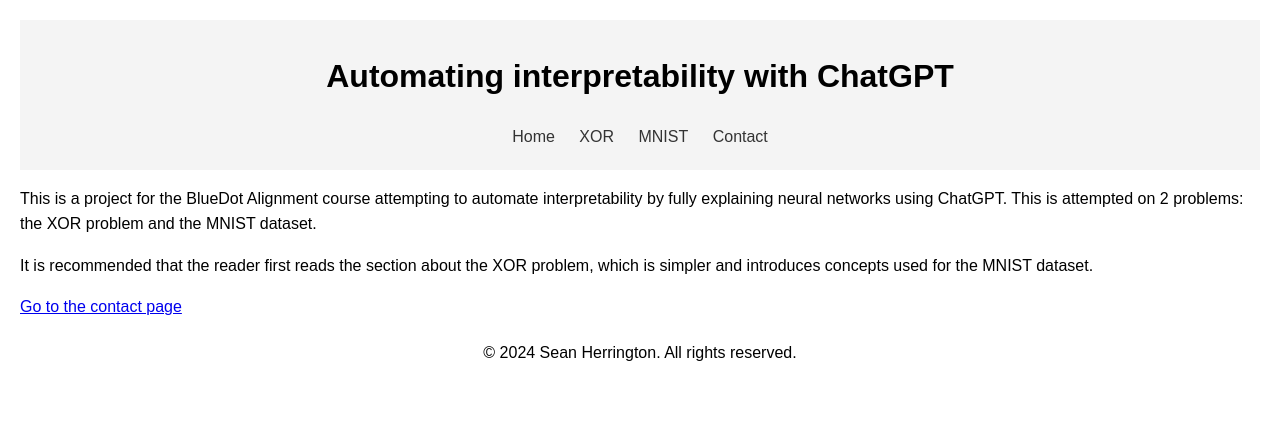
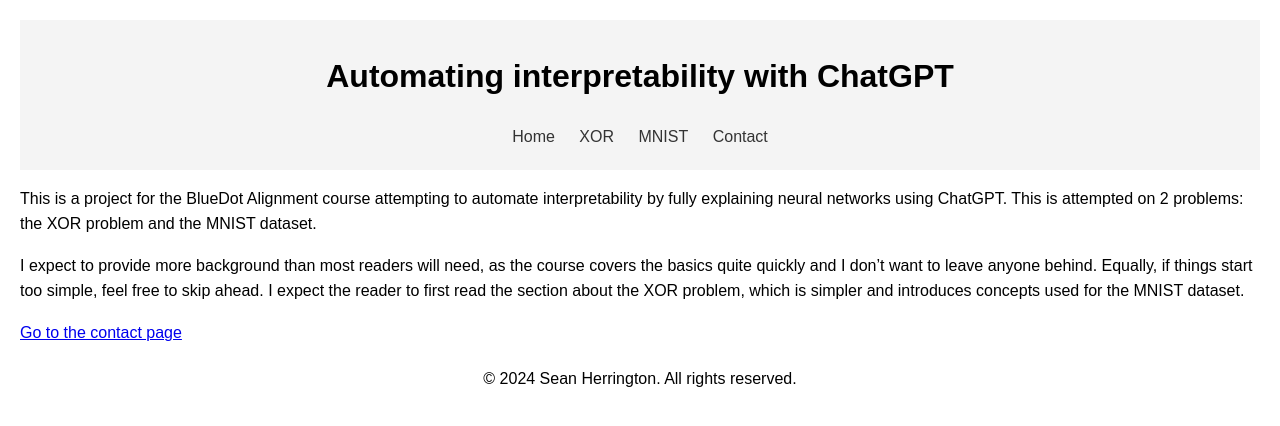
Before and after one commit to Arkleseisure/Arkleseisure.github.io, a Jekyll site: the page built from pages/index.md, in a window 1280 px wide. Shown: the top 426 px of the page. Built offline with Jekyll 4.4.1, drawn with Linux system fonts in a browser that asks for light colours.

Commit message:
Update index.md

```diff
--- a/pages/index.md
+++ b/pages/index.md
@@ -6,6 +6,7 @@
 This is a project for the BlueDot Alignment course attempting to automate interpretability by fully explaining neural networks using ChatGPT.
 This is attempted on 2 problems: the XOR problem and the MNIST dataset.
 
-It is recommended that the reader first reads the section about the XOR problem, which is simpler and introduces concepts used for the MNIST dataset.
+I expect to provide more background than most readers will need, as the course covers the basics quite quickly and I don't want to leave anyone behind. Equally, if things start too simple, feel free to skip ahead.
+I expect the reader to first read the section about the XOR problem, which is simpler and introduces concepts used for the MNIST dataset.
 
 [Go to the contact page](contact.html)
```
